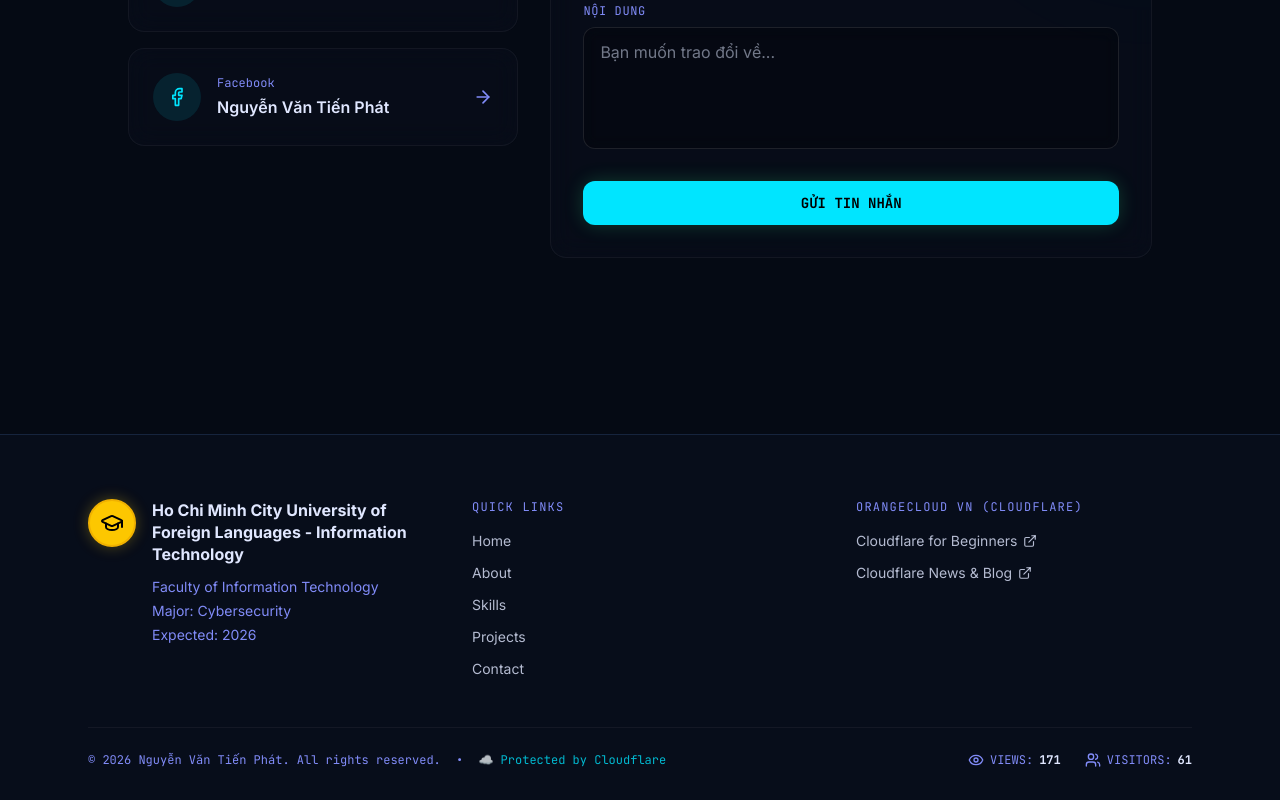
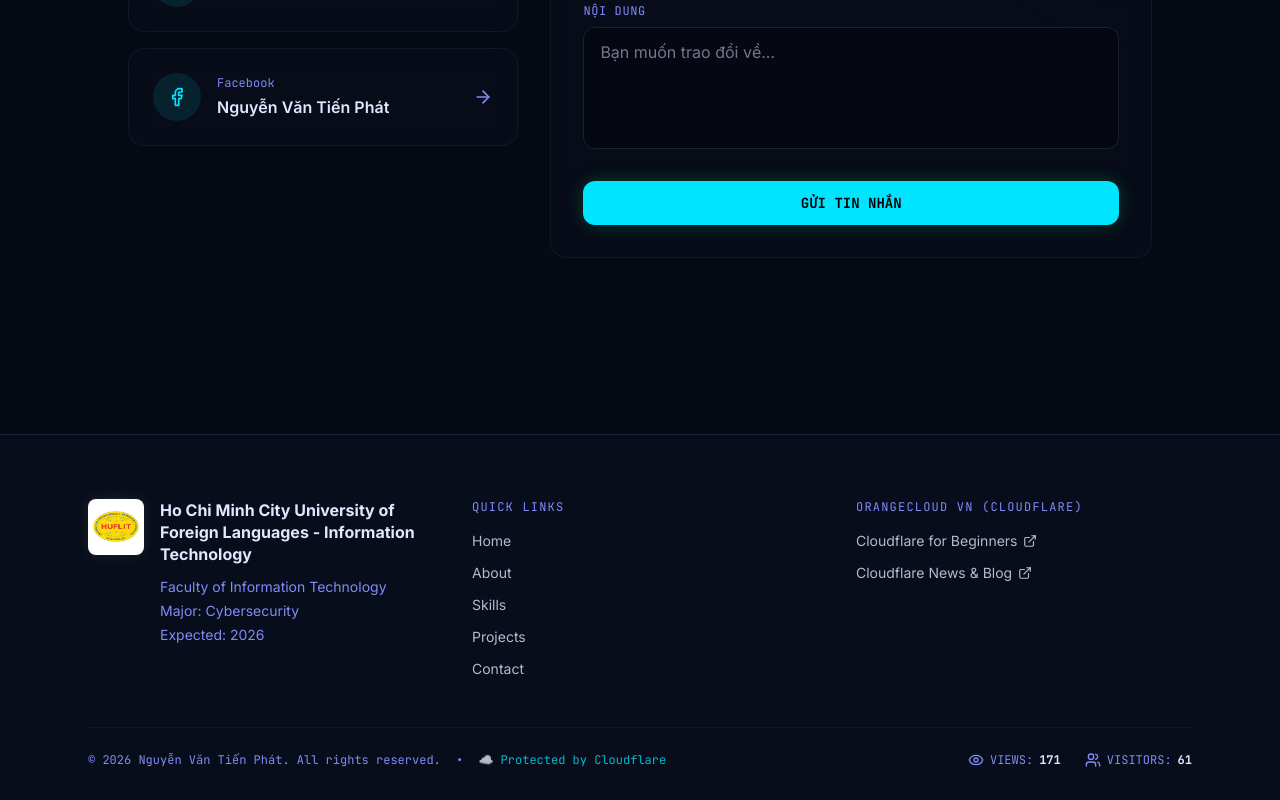
Before and after one commit to TienPhat2310/portfolio-, a Next.js app: page / in a window 1280 px wide. Shown: the part 4417-5217 px from the top of the page. Built offline with nearby package versions, Linux system fonts and the light colour scheme; no server answers.

Commit message:
Use local official HUFLIT logo

```diff
--- a/src/components/Footer.tsx
+++ b/src/components/Footer.tsx
@@ -42,8 +42,12 @@ export default function Footer() {
 
           {/* Column 1: University Info */}
           <div className="flex gap-4 items-start">
-            <div className="w-12 h-12 shrink-0 bg-yellow-400 rounded-full flex items-center justify-center border-2 border-yellow-500 shadow-[0_0_15px_rgba(250,204,21,0.3)]">
-              <GraduationCap className="w-6 h-6 text-black" />
+            <div className="w-14 h-14 shrink-0 bg-white rounded-lg flex items-center justify-center p-1 border border-white/20 shadow-[0_0_15px_rgba(255,255,255,0.1)]">
+              <img
+                src="/huflit-logo.png"
+                alt="HUFLIT Logo"
+                className="w-full h-full object-contain"
+              />
             </div>
             <div>
               <h3 className="font-bold text-text text-sm md:text-base leading-snug">
```
Also changed, not shown: public/huflit-logo.png (added).
